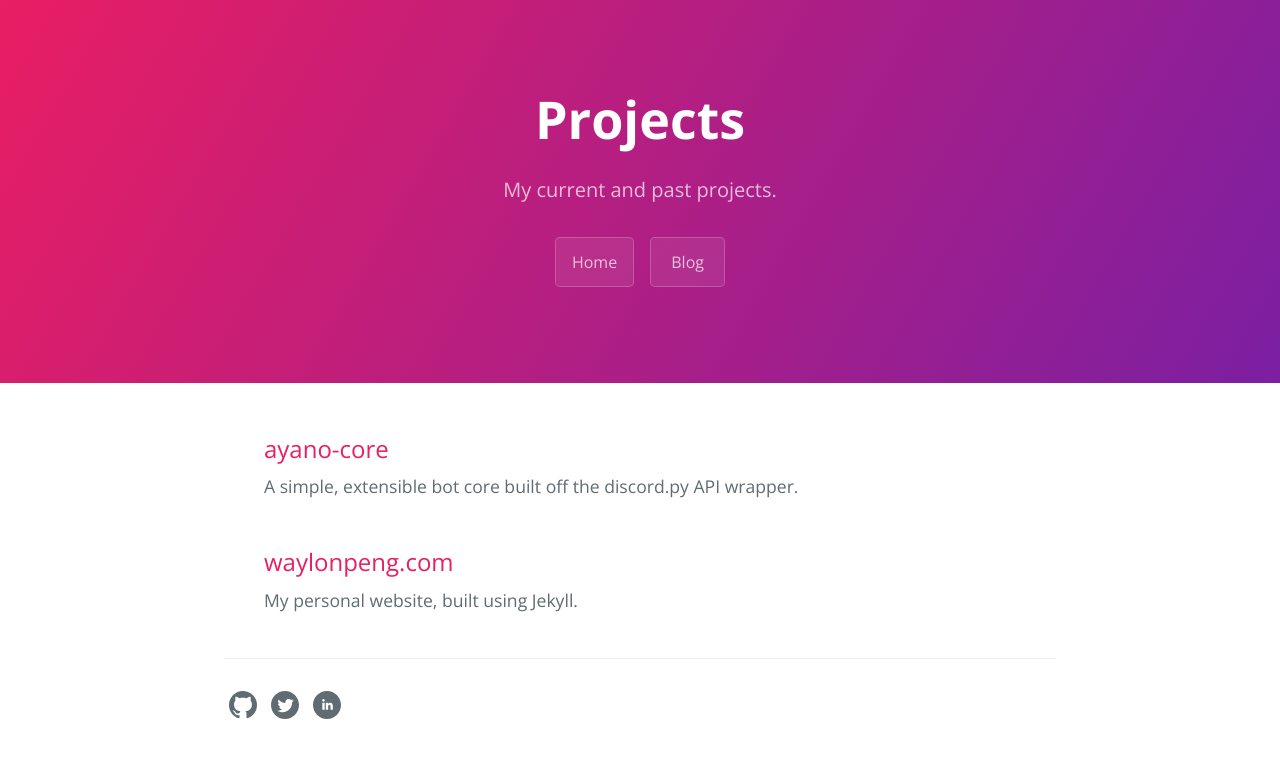
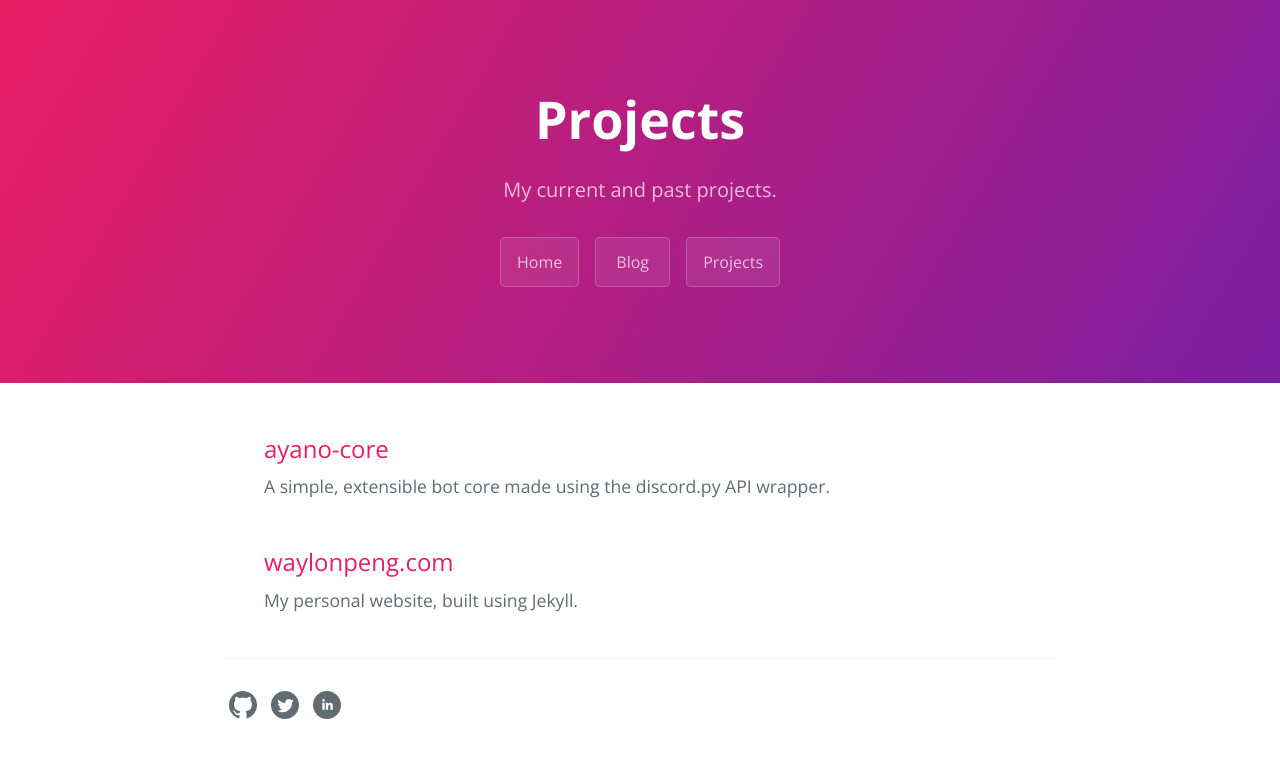
Before and after one commit to pandaxtc/pandaxtc.github.io, a Jekyll site: the page built from projects.html, in a window 1280 px wide. Shown: the top 758 px of the page. Built offline with Jekyll 4.4.1, drawn with Linux system fonts in a browser that asks for light colours.

Commit message:
Modified button logic

```diff
--- a/_includes/mobile-nav.html
+++ b/_includes/mobile-nav.html
@@ -1,8 +1,8 @@
-<!-- site nav menu on mobile -->
 {%- assign default_paths = site.pages | map: "path" -%}
 {%- assign page_paths = site.header_pages | default: default_paths -%}
 
 {%- if page_paths -%}
+    <!-- site nav menu on mobile -->
     <nav class="site-nav">
         <input type="checkbox" id="nav-trigger" class="nav-trigger" />
         <label for="nav-trigger">
@@ -20,7 +20,7 @@
             {%- for path in page_paths -%}
                 {%- assign my_page = site.pages | where: "path", path | first -%}
                 {%- if my_page.title -%}
-                    {%- if my_page.title contains "404" or my_page.title == page.title or my_page.title == 'Home' -%}
+                    {%- if my_page.title contains "404" or my_page.title == 'Home' -%}
                     {%- else -%}
                         <a class="page-link" href="{{ my_page.url | relative_url }}">{{ my_page.title | escape }}</a>
                     {%- endif -%}
--- a/_layouts/default.html
+++ b/_layouts/default.html
@@ -83,7 +83,7 @@
                     {%- for path in page_paths -%}
                         {%- assign my_page = site.pages | where: "path", path | first -%}
                         {%- if my_page.title -%}
-                            {%- if my_page.title contains "404" or my_page.title == page.title or my_page.title == 'Home' -%}
+                            {%- if my_page.title contains "404" or my_page.title == 'Home' -%}
                             {%- else -%}
                                 <a class="btn" href="{{ my_page.url | relative_url }}">{{ my_page.title | escape }}</a>
                             {%- endif -%}
--- a/_projects/ayano-core.md
+++ b/_projects/ayano-core.md
@@ -2,7 +2,7 @@
 layout: project
 title: ayano-core
 github_name: ayano-core
-tagline: A simple, extensible bot core built off the discord.py API wrapper.
+tagline: A simple, extensible bot core made using the discord.py API wrapper.
 ---
 
 ayano-core is a simple and extensible bot core built off the discord.py API wrapper. It wraps the discord.py's Bot class into a single, highly configurable standalone package that comprises the central portion of all of my Discord bots.
```
